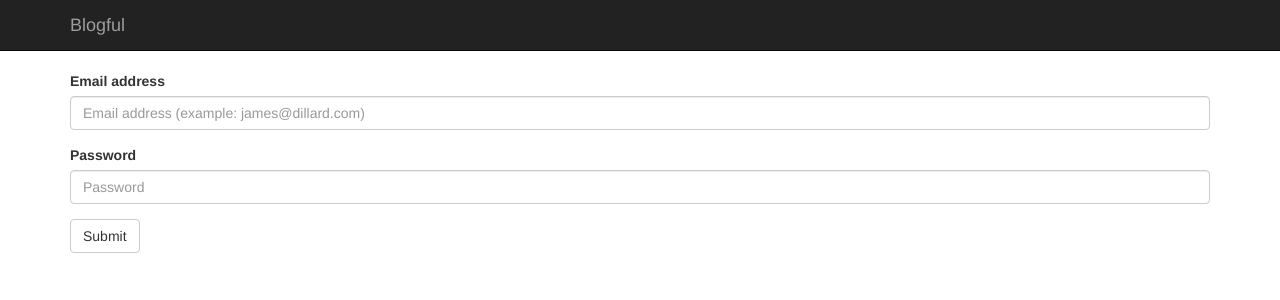
After one commit to jamesedwarddillard-zz/blogful, a Flask app: page /login in a window 1280 px wide. The commit adds this page. Shown: the top 300 px of the page. Run offline with Flask 2, Linux system fonts and the light colour scheme; parts of the project's set-up code (start-up, migrations or seed data) failed here and were passed over; some libraries are stand-ins or nearby versions.

Commit message:
added login functionality

```diff
--- a/blog/__init__.py
+++ b/blog/__init__.py
@@ -8,3 +8,4 @@ app.config.from_object(config_path)
 
 import views
 import filters
+import login
--- a/blog/templates/base.html
+++ b/blog/templates/base.html
@@ -39,6 +39,16 @@
 			</div>
 		</div>
 
+		{% with messages = get_flashed_messages(with_categories=true) %}
+		{% if messages %}
+		{% for category, message in messages %}
+		<div class="alert alert -{{ category }}">
+			{{ message }}
+		</div>
+		{% endfor %}
+		{% endif %}
+		{% endwith %}
+
 		<div class="container">
 			{% block content %}{% endblock %}
 		</div>
--- /dev/null
+++ b/blog/templates/login.html
@@ -0,0 +1,14 @@
+{% extends "base.html" %}
+{% block content %}
+<form role="form" method="POST">
+	<div class ="form-group">
+		<label for="email">Email address</label>
+		<input type="email" class="form-control" id="email" name="email" placeholder="Email address (example: james@dillard.com)" required>
+	</div>
+	<div class="form-group">
+		<label for="password"> Password</label>
+		<input type="password" class="form-control" id="password" name="password" placeholder="Password" required>
+	</div>
+	<button type="submit" class="btn btn-default">Submit</button>
+</form>
+{% endblock %}
--- a/blog/views.py
+++ b/blog/views.py
@@ -1,9 +1,11 @@
 import mistune
-from flask import render_template, request, redirect, url_for
+from flask import render_template, request, redirect, url_for, flash
+from flask.ext.login import login_user
+from werkzeug.security import check_password_hash
 
 from blog import app
 from database import session
-from models import Post
+from models import Post, User
 
 @app.route("/")
 @app.route("/page/<int:page>")
@@ -48,11 +50,13 @@ def view_post(post_id):
 
 
 @app.route("/post/add", methods=["GET"])
+@login_required
 def add_post_get():
 	return render_template("add_post.html")
 
 
 @app.route("/post/add", methods=["POST"])
+@login_required
 def add_post_post():
 	post = Post(
 		title = request.form["title"],
@@ -63,6 +67,7 @@ def add_post_post():
 	return redirect(url_for("posts"))
 
 @app.route("/post/<int:post_id>/edit", methods = ["GET"])
+@login_required
 def edit_post_get(post_id):
 	#Zero indexed posts
 	post_index = post_id - 1
@@ -77,6 +82,7 @@ def edit_post_get(post_id):
 		return render_template("edit_post.html", post = selected_post,)
 
 @app.route("/post/<int:post_id>/edit", methods = ["POST"])
+@login_required
 def edit_post_post(post_id):
 	post = session.query(Post).filter_by(id = post_id).first()
 	post.title = request.form["title"]
@@ -86,13 +92,30 @@ def edit_post_post(post_id):
 
 
 @app.route("/post/<int:post_id>/delete", methods = ["GET"])
+@login_required
 def delete_post_get(post_id):
 	post = session.query(Post).filter_by(id = post_id).first()
 	return render_template("delete_post.html", post = post)
 
 @app.route("/post/<int:post_id>/delete", methods = ["POST"])
+@login_required
 def delete_post_post(post_id):
 	post = session.query(Post).filter_by(id = post_id).first()
 	session.delete(post)
 	session.commit()
 	return redirect(url_for("posts"))
+
+@app.route("/login", methods=["GET"])
+def login_get():
+		return render_template("login.html")
+
+@app.route("/login", methods=["POST"])
+def login_post():
+		email = request.form["email"]
+		password = request.form["password"]
+		user = session.query(User).filter(email=email).first()
+		if not user or not check_password_hash(user.password, password):
+			flash("Incorrect username or password", "danger")
+			return redirect(url_for("login_get"))
+		login_user(user)
+		return redirect(request.args.get('next') or url_for('posts'))
```
Also changed, not shown: blog/login.py (+15 -0 lines), manage.py (+15 -14 lines).
